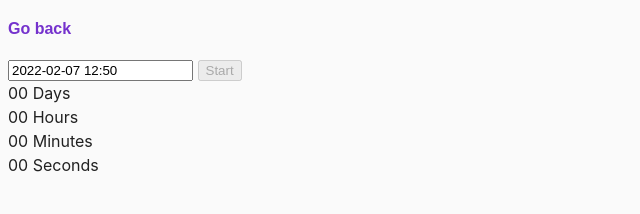
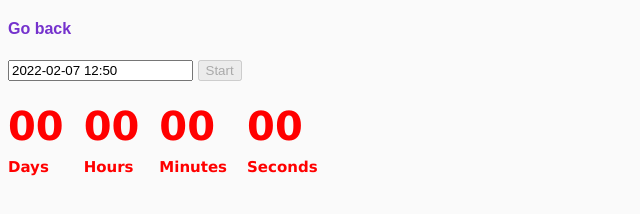
Before and after one commit to Inna2609/goit-js-hw-09, a website built with Parcel: page src/02-timer.html in a window 1280 px wide. Shown: the whole page, without its empty margins (0-640 px from the left). Built offline with nearby package versions, Linux system fonts and the light colour scheme.

Commit message:
добавляет стили на таймер

```diff
--- a/src/css/common.css
+++ b/src/css/common.css
@@ -42,3 +42,22 @@ img {
     align-items: center;
     margin: 280px;
   }
+  .timer {
+    display: flex;
+    font-family: Verdana, sans-serif;
+    color: red;
+    font-weight: 800;
+  }
+
+ .field {
+  display: flex;
+  flex-direction: column;
+  margin-top: 15px;
+  margin-right: 20px;
+  justify-content: center;
+  font-size: 15px;
+}
+.value {
+  font-size: 40px;
+
+}
```
